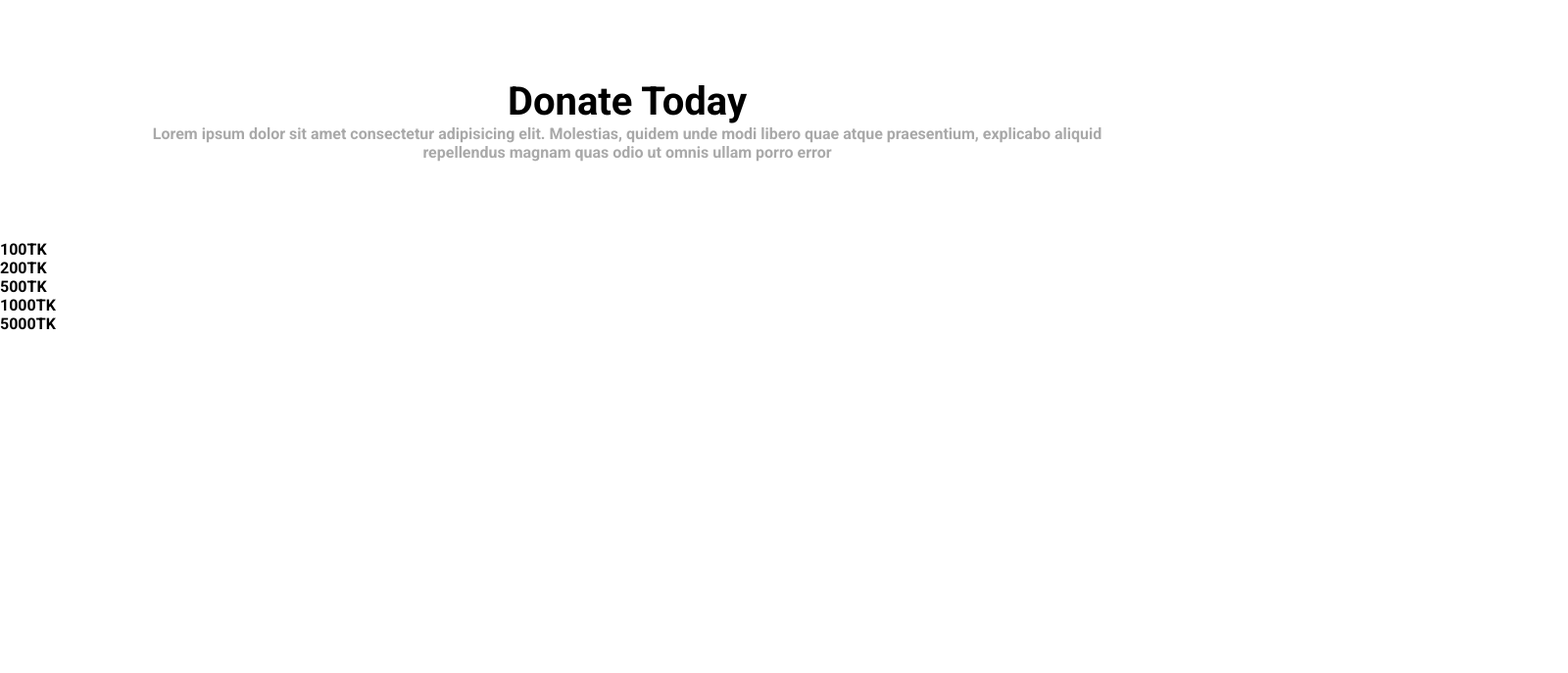
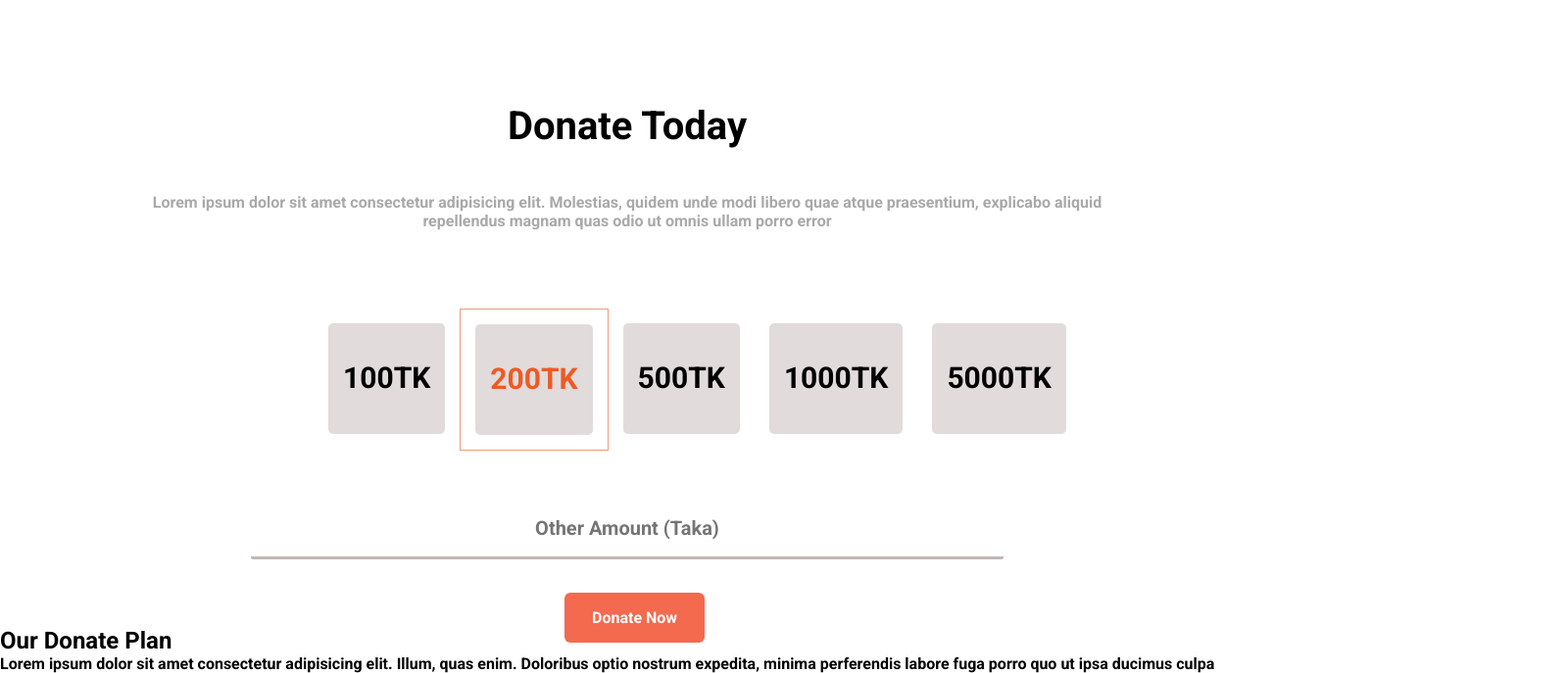
Before and after one commit to rahmanabdulquadir/Developers-Project, a plain HTML site: page HTML/index.html in a window 1280 px wide. Shown: the part 800-1487 px from the top of the page at 98% size, 1600 px wide, since content can reach past the window. Before the commit the page ends 1140 px from the top, so only its background shows below. Drawn offline with Linux system fonts and the light colour scheme.

Commit message:
second push

```diff
--- a/CSS/style.css
+++ b/CSS/style.css
@@ -1,16 +1,17 @@
-*{
+* {
   margin: 0;
   padding: 0;
-  font-family: 'Roboto', sans-serif;
+  font-family: "Roboto", sans-serif;
 }
-.banner{
+.banner {
   width: 100%;
   height: 100vh;
-  background-image: linear-gradient(rgb(0,0,0,0.70),rgb(0,0,0,0.70)),url(/Images/donation0.jpg);
+  background-image: linear-gradient(rgb(0, 0, 0, 0.7), rgb(0, 0, 0, 0.7)),
+    url(/Images/donation0.jpg);
   background-size: cover;
   background-position: center;
 }
-.content{
+.content {
   width: 100%;
   position: absolute;
   top: 50%;
@@ -18,30 +19,80 @@
   transform: translateY(-50%);
   color: white;
 }
-.content h1{
+.content h1 {
   font-size: 65px;
   margin-top: 10px;
 }
-.content p{
+.content p {
   font-size: 15px;
   line-height: 20px;
   margin-bottom: 30px;
 }
-a{
+a {
   text-decoration: none;
   color: white;
-  background-color: rgb(232, 53, 18);
+  background-color: rgb(243, 106, 79);
   padding: 16px 28px;
-  border-radius: 8px;
+  border-radius: 6px;
 }
-.content2{
+.content2 {
   width: 90%;
   margin: 80px auto;
   text-align: center;
 }
-.content2 h1{
+.content2 h1 {
   font-size: 40px;
+  margin-top: 45px;
+  padding-top: 25px;
 }
-.content2 p{
+.content2 p {
   color: darkgray;
+  padding-top: 20px;
+  margin-top: 25px;
 }
+.amount {
+  width: 100%;
+  text-align: center;
+  margin-left: 25%;
+}
+.amount ul {
+  display: flex;
+  font-size: 30px;
+  list-style-type: none;
+  text-align: center;
+  display: inline-block;
+  display: flex;
+}
+.amount ul li {
+  height: 50px;
+  background-color: rgb(225, 219, 219);
+  padding: 25px 15px;
+  padding-top: 38px;
+  margin: 15px;
+  border-radius: 5px;
+}
+span {
+  /* background-color: rgb(241, 154, 122); */
+  color: rgb(238, 90, 36);
+  border: solid 1px rgb(241, 154, 122);
+}
+.another-section {
+  width: 100%;
+}
+.another-section input {
+  width: 60%;
+  padding: 17px 20px;
+  margin: 50px 0;
+  margin-left: 20%;
+  display: inline-block;
+  border-style: none;
+  border-bottom: 3px solid rgb(193, 183, 183);
+  border-radius: 2px;
+  box-sizing: border-box;
+  text-align: center;
+  font-size: 20px;
+}
+.another-section a {
+  margin-left: 45%;
+  margin-top: 30px;
+}
--- a/HTML/index.html
+++ b/HTML/index.html
@@ -41,12 +41,24 @@
       <div class="amount">
         <ul>
           <li>100TK</li>
-          <li>200TK</li>
+          <span><li>200TK</li></span>
           <li>500TK</li>
           <li>1000TK</li>
           <li>5000TK</li>
         </ul>
       </div>
+      <div class="another-section">
+        <input type="text" placeholder="Other Amount (Taka)" /> <br />
+        <a href="#">Donate Now</a>
+      </div>
+    </section>
+    <section class="donate-plan">
+      <h1>Our Donate Plan</h1>
+      <p>
+        Lorem ipsum dolor sit amet consectetur adipisicing elit. Illum, quas
+        enim. Doloribus optio nostrum expedita, minima perferendis labore fuga
+        porro quo ut ipsa ducimus culpa
+      </p>
     </section>
   </body>
 </html>
```
